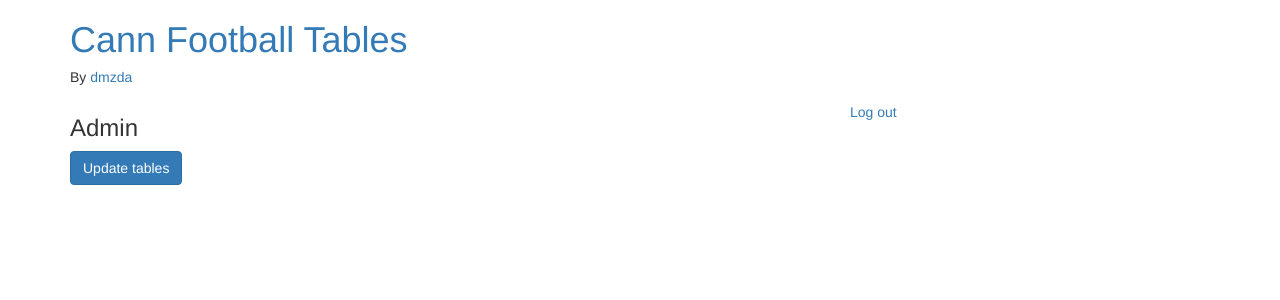
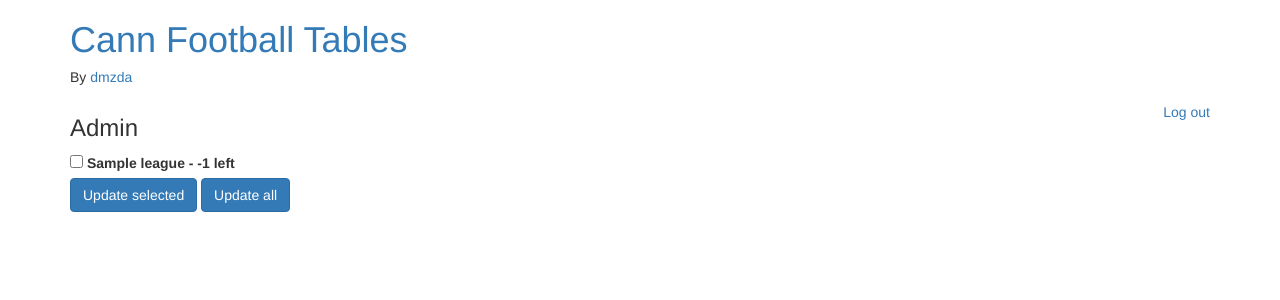
Before and after one commit to DMzda/cann-tables, a Flask app: page /admin/ in a window 1280 px wide. Shown: the top 300 px of the page. Run offline with Flask 2, Linux system fonts and the light colour scheme; a user stored in the database is signed in; tables that the repository leaves empty hold one stand-in row (values such as "Sample post"); some libraries are stand-ins or nearby versions.

Commit message:
Add support to update individual leagues in the admin panel

```diff
--- a/cann_tables/templates/admin.html
+++ b/cann_tables/templates/admin.html
@@ -9,11 +9,25 @@
             <h3>Admin</h3>
         </div>
         <div class="col-sm-4">
-            <h5><a href="{{ url_for("logout") }}">Log out</a></h5>
+            <h5 class="text-right"><a href="{{ url_for("logout") }}">Log out</a></h5>
         </div>
     </div>
-    <form action="{{ url_for("admin") }}" method="post">
-        <button type="submit" class="btn btn-primary">Update tables</button>
+    <form action="{{ url_for("admin") }}" method="post" id="choose">
+        {% for league in leagues %}
+        {% if loop.index0 % 4 == 0 %}
+        <div class="row">
+        {% endif %}
+        <div class="col-sm-3">
+        <label>
+            <input type="checkbox"  name="league" value="{{ league.id }}"> {{ league.name }} - {{ league.games_left }} left
+        </label>
+        </div>
+        {% if loop.index % 4 == 0 or loop.last %}
+        </div>
+        {% endif %}
+        {% endfor %}
+        <button type="submit" name="submit" class="btn btn-primary">Update selected</button>
+        <button type="submit" name="all" value="all" class="btn btn-primary">Update all</button>
     </form>
 </div>
 {% endblock %}
--- a/cann_tables/templates/index.html
+++ b/cann_tables/templates/index.html
@@ -36,9 +36,9 @@
         <h4>{{ league.name }}</h4>
         {% set games_left = league.games_left %}
         {% if games_left > 1 %}
-        <h5>{{ games_left }} games to go</h5>
+        <h5>{{ games_left }} matches left</h5>
         {% elif games_left == 1 %}
-        <h5>{{ games_left }} game to go</h5>
+        <h5>{{ games_left }} match left</h5>
         {% else %}
         <h5>End of season</h5>
         {% endif %}
--- a/cann_tables/views.py
+++ b/cann_tables/views.py
@@ -1,7 +1,7 @@
 from cann_tables import app, login_manager, forms
 from cann_tables.models import League, User
 from cann_tables.utils import passwd_context
-from cann_tables.scraper import scrape_all
+from cann_tables.scraper import scrape_all, scrape_table
 
 from flask import render_template, flash, redirect, g, url_for, request, make_response
 from flask_login import login_required, current_user, login_user, logout_user
@@ -102,8 +102,24 @@ def logout():
 @app.route("/admin/", methods=["GET", "POST"])
 @login_required
 def admin():
+    leagues = League.query.order_by(League.id).all()
+
     if request.method == "POST":
-        scrape_all()
-        flash("All tables updated", category="info")
+        to_update = request.form.getlist("league")
 
-    return render_template("admin.html")
+        if request.form.get("all"):
+            scrape_all()
+            flash("All tables updated", category="info")
+        elif to_update:
+            updated = []
+            for league in leagues:
+                if str(league.id) in to_update:
+                    scrape_table(league)
+                    updated.append(league.name)
+
+            flash("Updated: " + ", ".join(updated), category="info")
+        else:
+            # A form could be submitted empty
+            flash("Please select leagues to update", category="warning")
+
+    return render_template("admin.html", leagues=leagues)
```
